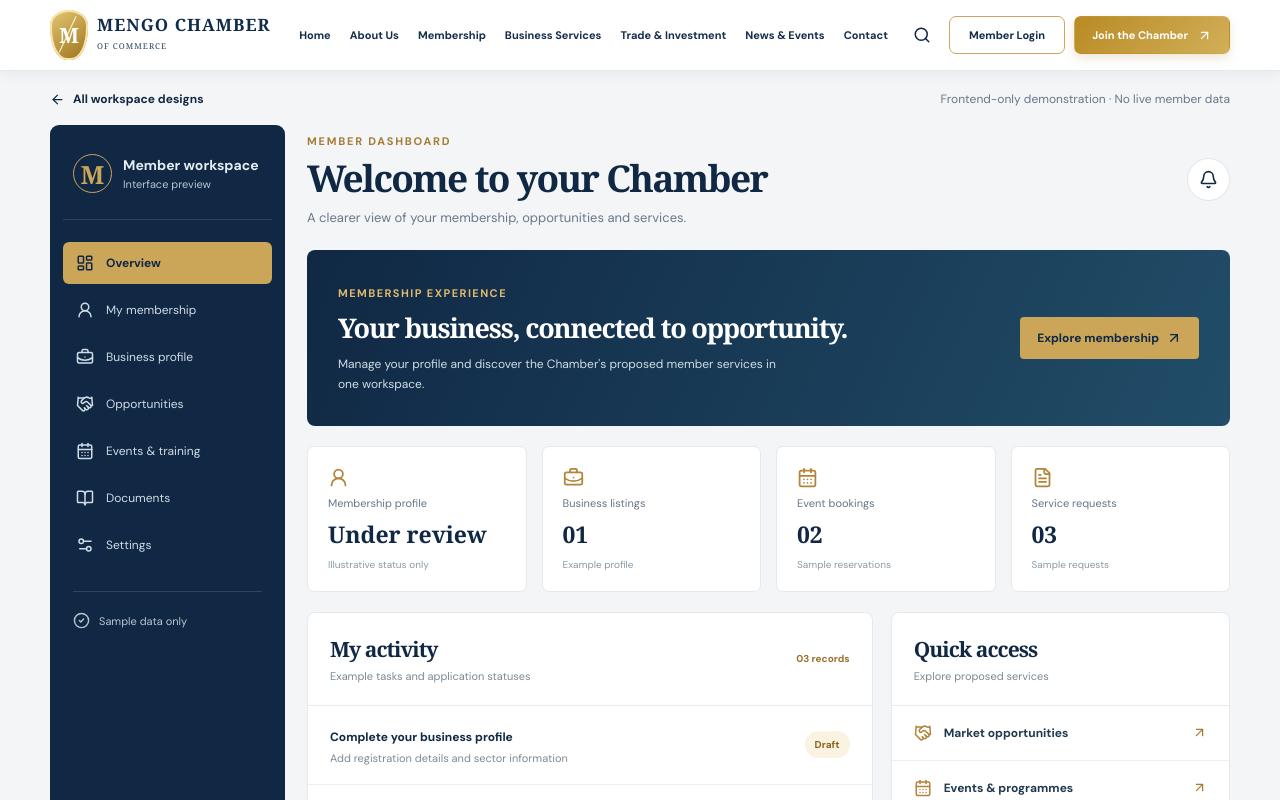
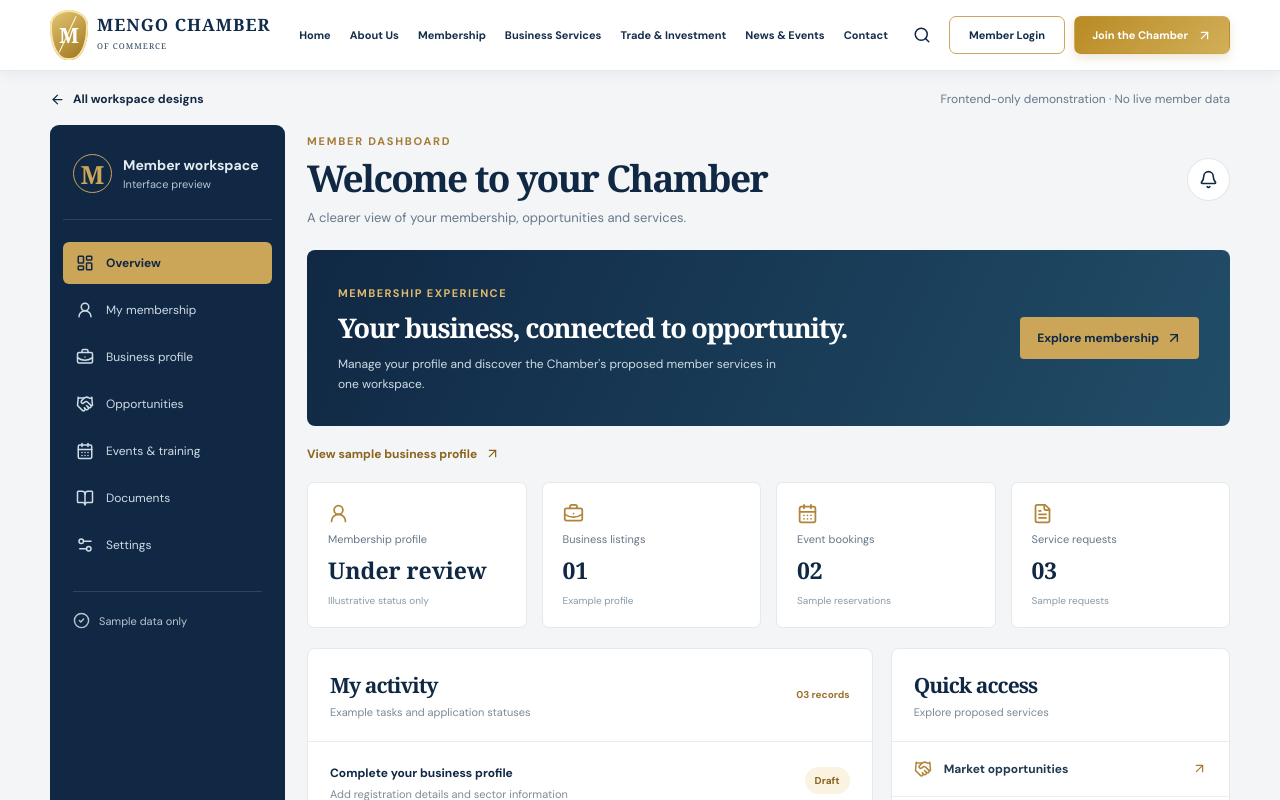
Before and after one commit to watumwa/mengo, a Next.js app: page /portal-preview/member in a window 1280 px wide. Shown: the top 800 px of the page. Built offline with nearby package versions, Linux system fonts and the light colour scheme.

Commit message:
Frontend: connect member dashboard to tabbed profile mockup

```diff
--- a/app/portal-preview/member/page.tsx
+++ b/app/portal-preview/member/page.tsx
@@ -19,7 +19,7 @@ export default function MemberInterfacePreview(){return <Shell><main className="
  <div className="container workspace-grid"><aside className="workspace-sidebar"><div className="workspace-brand"><span>M</span><div><strong>Member workspace</strong><small>Interface preview</small></div></div><nav aria-label="Member preview navigation">{menu.map(({title,icon:Icon},i)=><div className={i===0?"selected":""} key={title}><Icon size={18}/>{title}</div>)}</nav><div className="workspace-sidebar-foot"><CheckCircle2 size={17}/> Sample data only</div></aside>
  <div className="workspace-main"><header className="workspace-header"><div><span className="eyebrow">Member dashboard</span><h1>Welcome to your Chamber</h1><p>A clearer view of your membership, opportunities and services.</p></div><span className="workspace-avatar"><Bell size={19}/></span></header>
  <div className="workspace-banner"><div><span>Membership experience</span><h2>Your business, connected to opportunity.</h2><p>Manage your profile and discover the Chamber's proposed member services in one workspace.</p></div><Link href="/membership">Explore membership <ArrowUpRight size={16}/></Link></div>
- <section className="workspace-tiles" aria-label="Illustrative member summary">{tiles.map(({label,value,hint,icon:Icon})=><article key={label}><Icon size={21}/><span>{label}</span><strong>{value}</strong><small>{hint}</small></article>)}</section>
+ <div className="workspace-actions"><Link href="/portal-preview/member/profile">View sample business profile <ArrowUpRight size={15}/></Link></div><section className="workspace-tiles" aria-label="Illustrative member summary">{tiles.map(({label,value,hint,icon:Icon})=><article key={label}><Icon size={21}/><span>{label}</span><strong>{value}</strong><small>{hint}</small></article>)}</section>
  <div className="workspace-panels"><section className="workspace-panel"><div className="workspace-panel-head"><div><h2>My activity</h2><p>Example tasks and application statuses</p></div><span>03 records</span></div><div className="workspace-task-list">{tasks.map(item=><div key={item.title}><div><strong>{item.title}</strong><p>{item.detail}</p></div><span>{item.status}</span></div>)}</div></section>
  <section className="workspace-panel"><div className="workspace-panel-head"><div><h2>Quick access</h2><p>Explore proposed services</p></div></div><div className="workspace-shortcuts"><Link href="/opportunities"><Handshake size={18}/> Market opportunities <ArrowUpRight size={15}/></Link><Link href="/events-calendar"><CalendarDays size={18}/> Events & programmes <ArrowUpRight size={15}/></Link><Link href="/training"><BarChart3 size={18}/> Training & learning <ArrowUpRight size={15}/></Link><Link href="/research"><BookOpen size={18}/> Research resources <ArrowUpRight size={15}/></Link></div></section></div>
  <p className="workspace-footnote">Design prototype only. All statuses, counts and records shown are fictional. This interface does not connect to accounts, process payments or save information.</p>
```
